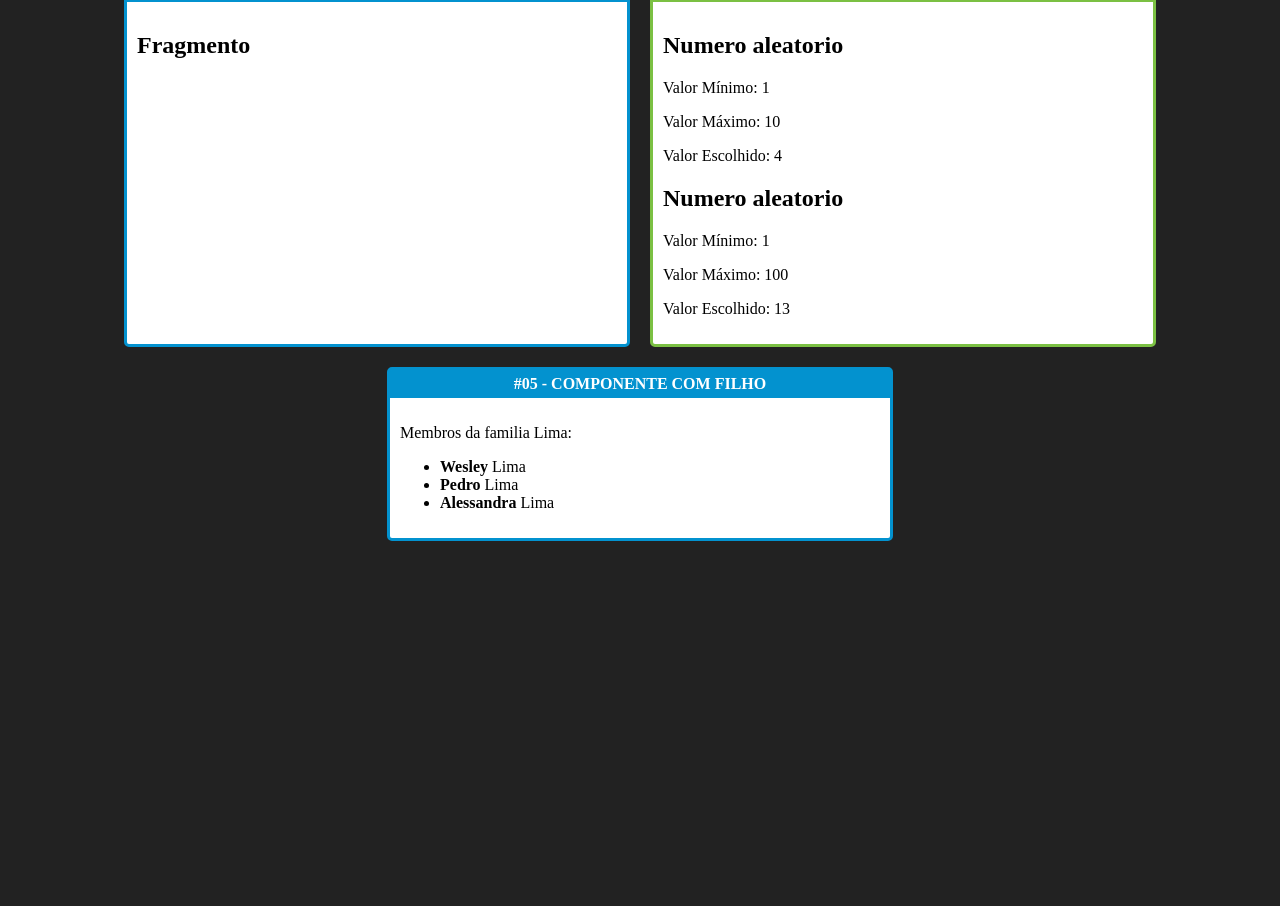
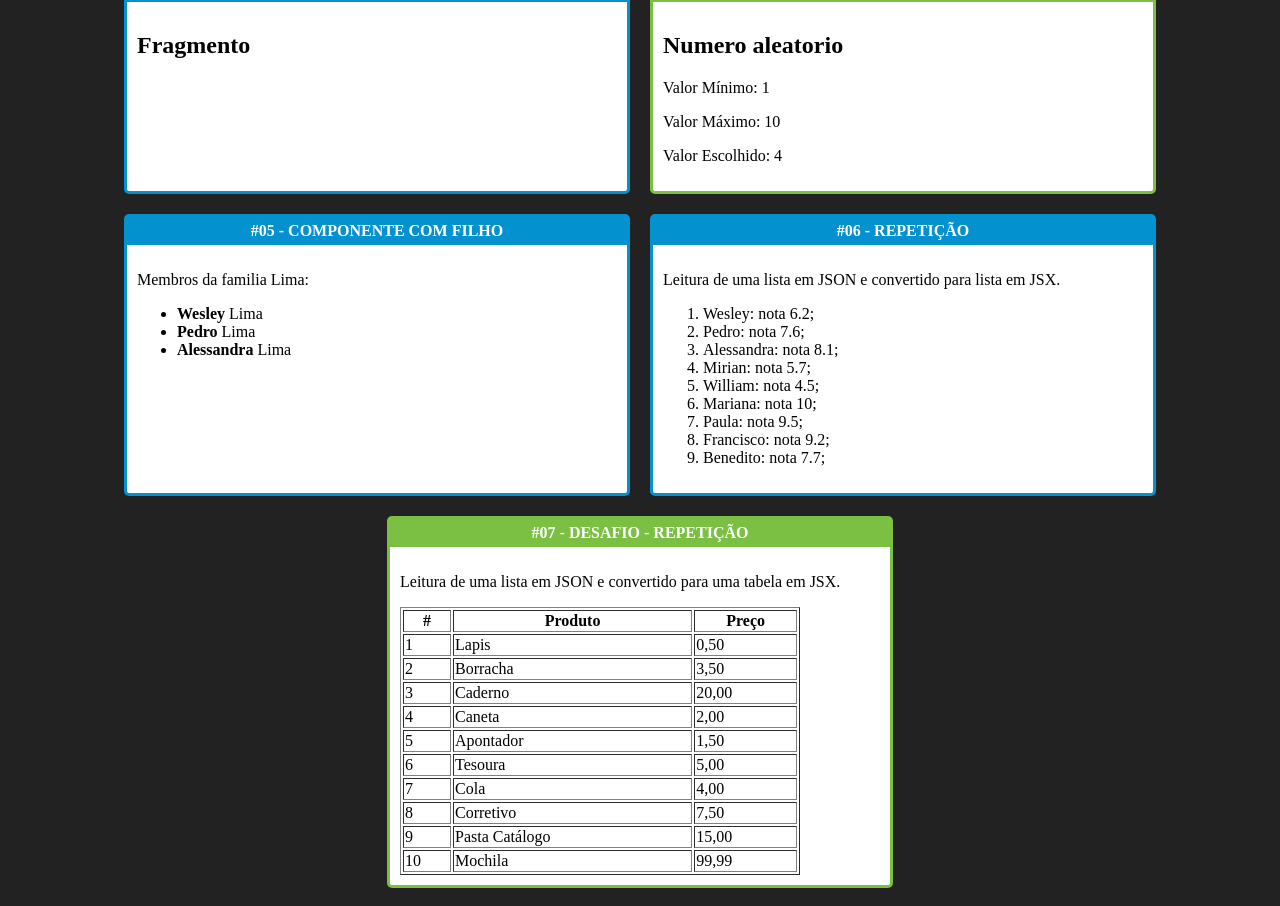
Before and after one commit to WesleyFreitasdeLima/estudos-react-fundamentos, a React (Create React App) app: page / in a window 1280 px wide. Shown: the part 334-1240 px from the top of the page. Before the commit the page ends 893 px from the top, so only its background shows below. Built offline with nearby package versions, Linux system fonts and the light colour scheme.

Commit message:
Aula 24 à 26

```diff
--- a/src/App.jsx
+++ b/src/App.jsx
@@ -12,8 +12,10 @@ import Fragmento from './components/basicos/Fragmento';
 import Aleatorio from './components/basicos/Aleatorio';
 import Familia from './components/basicos/Familia';
 import FamiliaMembro from './components/basicos/FamiliaMembro';
+import ListaAlunos from './components/repeticao/ListaAlunos';
+import TabelaProdutos from './components/repeticao/TabelaProdutos';
 
-export default props => {
+export default () => {
     return (
         <div className="App">
             <h1>Fundamentos React</h1>
@@ -39,15 +41,22 @@ export default props => {
 
                 <Card titulo="#04 - Desafio - Numero aleatorio" color="#7bc043">
                     <Aleatorio min={1} max={10} />
-                    <Aleatorio min={1} max={100} />
                 </Card>
 
                 <Card titulo="#05 - Componente com filho">
                     <Familia sobrenome="Lima">
                         <FamiliaMembro nome="Wesley" />
                         <FamiliaMembro nome="Pedro" />
-                        <FamiliaMembro nome="Alessandra"/>
+                        <FamiliaMembro nome="Alessandra" />
                     </Familia>
+                </Card>
+
+                <Card titulo="#06 - Repetição">
+                    <ListaAlunos />
+                </Card>
+
+                <Card titulo="#07 - Desafio - Repetição" color="#7bc043">
+                    <TabelaProdutos />
                 </Card>
             </div>
         </div>
--- a/src/components/basicos/FamiliaMembro.jsx
+++ b/src/components/basicos/FamiliaMembro.jsx
@@ -1,7 +1,6 @@
 import React from 'react';
 
 export default props => {
-    console.log(props)
     return (
         <li><strong>{props.nome}</strong> {props.sobrenome}</li>
     );
--- /dev/null
+++ b/src/components/repeticao/ListaAlunos.jsx
@@ -0,0 +1,21 @@
+import React from 'react';
+import alunos from '../../data/alunos';
+
+export default () => {
+    const linhasLista = alunos.map(aluno => {
+        return (
+            <li key={aluno.id}>
+                {aluno.nome}: nota {aluno.nota};
+            </li>
+        );
+    });
+
+    return (
+        <>
+            <p>Leitura de uma lista em JSON e convertido para lista em JSX.</p>
+            <ol>
+                {linhasLista}
+            </ol>
+        </>
+    );
+}
--- /dev/null
+++ b/src/components/repeticao/TabelaProdutos.jsx
@@ -0,0 +1,36 @@
+import React from 'react';
+import listaProdutos from '../../data/produtos';
+
+function getLinhas() {
+    const linhasTabela = listaProdutos.map(produto => {
+        return (
+            <tr key={produto.id}>
+                <td>{produto.id}</td>
+                <td>{produto.nome}</td>
+                <td>{produto.preco.toFixed(2).replace('.', ',')}</td>
+            </tr>
+        );
+    });
+
+    return linhasTabela;
+}
+
+export default () => {
+    return (
+        <>
+            <p>Leitura de uma lista em JSON e convertido para uma tabela em JSX.</p>
+            <table border="1" width="400">
+                <thead>
+                    <tr>
+                        <th>#</th>
+                        <th>Produto</th>
+                        <th>Preço</th>
+                    </tr>
+                </thead>
+                <tbody>
+                    {getLinhas()}
+                </tbody>
+            </table>
+        </>
+    );
+}
--- /dev/null
+++ b/src/data/alunos.js
@@ -0,0 +1,11 @@
+export default [
+    { id: 1, nome: 'Wesley', nota: 6.2 },
+    { id: 2, nome: 'Pedro', nota: 7.6 },
+    { id: 3, nome: 'Alessandra', nota: 8.1 },
+    { id: 4, nome: 'Mirian', nota: 5.7 },
+    { id: 5, nome: 'William', nota: 4.5 },
+    { id: 6, nome: 'Mariana', nota: 10.0 },
+    { id: 7, nome: 'Paula', nota: 9.5 },
+    { id: 8, nome: 'Francisco', nota: 9.2 },
+    { id: 9, nome: 'Benedito', nota: 7.7 }
+]
--- /dev/null
+++ b/src/data/produtos.js
@@ -0,0 +1,12 @@
+export default [
+    { id: 1, nome: 'Lapis', preco: 0.50 },
+    { id: 2, nome: 'Borracha', preco: 3.50 },
+    { id: 3, nome: 'Caderno', preco: 20.00 },
+    { id: 4, nome: 'Caneta', preco: 2.00 },
+    { id: 5, nome: 'Apontador', preco: 1.50 },
+    { id: 6, nome: 'Tesoura', preco: 5.00 },
+    { id: 7, nome: 'Cola', preco: 4.00 },
+    { id: 8, nome: 'Corretivo', preco: 7.50 },
+    { id: 9, nome: 'Pasta Catálogo', preco: 15.00 },
+    { id: 10, nome: 'Mochila', preco: 99.99 }
+];
```
